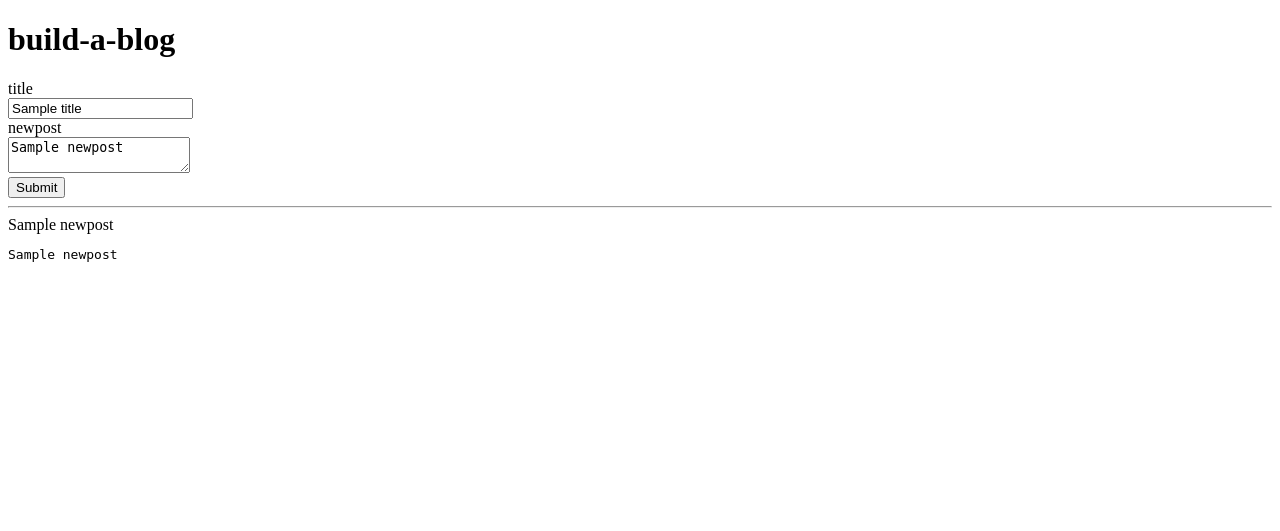
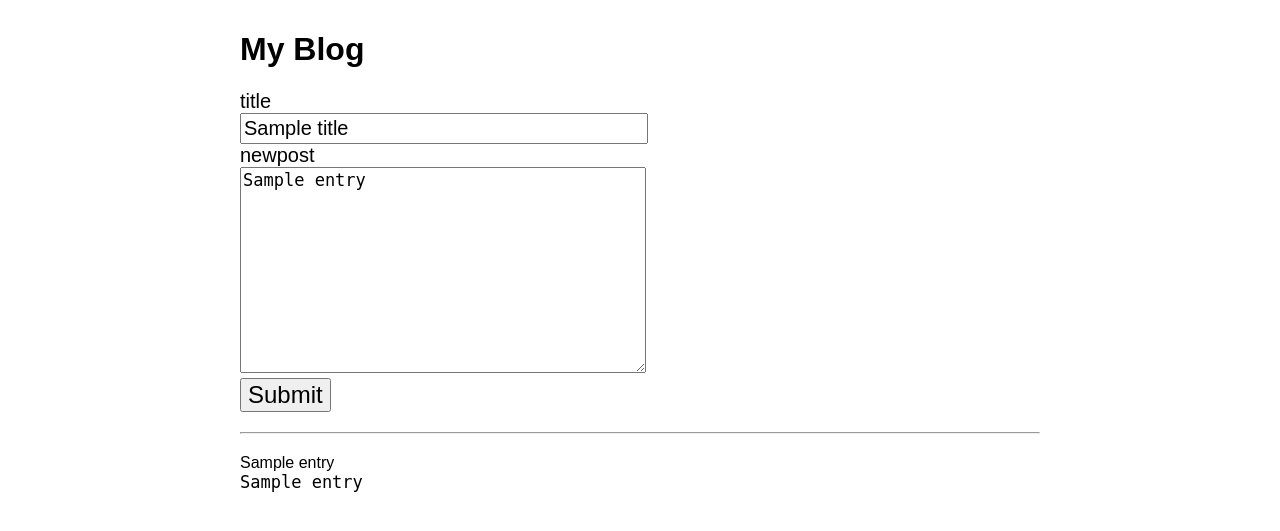
Before and after one commit to Nate80/build-a-blog, a Python web app: template templates/new-post.html in a window 1280 px wide. Shown: the top 531 px of the page. Run offline with Jinja, Linux system fonts and the light colour scheme; the template is opened without the code that fills it: most values are stand-ins (such as "Sample title", 1, 10 or a date in 2020).

Commit message:
New Changes

```diff
--- a/templates/base.html
+++ b/templates/base.html
@@ -64,32 +64,10 @@
     </style>
 
     <body>
-        <h1>build-a-blog</h1>
+        <h1>My Blog</h1>
 
-        <form method="post">
-            <label>
-                <div>title</div>
-                <input type="text" name="title" value="{{title}}">
-            </label>
-
-            <label>
-                <div>newpost</div>
-                <textarea name="newpost">{{newpost}}</textarea>
-            </label>
-
-            <div class="error">{{error}}</div>
-
-            <input type="submit">
-        </form>
-
-        <hr>
-        {% for newpost in NewPosts %}
-            <div class="newpost">
-                <div class="newpost-title">{{newpost.title}}</div>
-                <pre class="newpost-body">{{newpost.newpost}}</pre>
-            </div>
-        {% endfor %}
-
+        {% block content %}
+        {% endblock %}
     </body>
 
 
--- a/templates/new-post.html
+++ b/templates/new-post.html
@@ -1,13 +1,6 @@
-<!DOCTYPE html>
+{% extends "base.html" %}
 
-<html>
-    <head>
-        <title>New-Post</title>
-    </head>
-
-    <body>
-        <h1>build-a-blog</h1>
-
+{% block content %}
         <form method="post">
             <label>
                 <div>title</div>
@@ -16,7 +9,7 @@
 
             <label>
                 <div>newpost</div>
-                <textarea name="newpost">{{newpost}}</textarea>
+                <textarea name="entry">{{entry}}</textarea>
             </label>
 
             <div class="error">{{error}}</div>
@@ -25,14 +18,11 @@
         </form>
 
         <hr>
-        {% for newpost in NewPosts %}
-            <div class="newpost">
-                <div class="newpost-title">{{newpost.title}}</div>
-                <pre class="newpost-body">{{newpost.newpost}}</pre>
+        {% for entry in entries %}
+            <div class="entry">
+                <div class="newpost-title">{{entry.title}}</div>
+                <pre class="newpost-body">{{entry.entry}}</pre>
             </div>
         {% endfor %}
 
-    </body>
-
-
-</html>
+{% endblock %}
```
Also changed, not shown: main.py (+13 -13 lines), templates/blog.html (added, +30 -0 lines), 1 other file.
